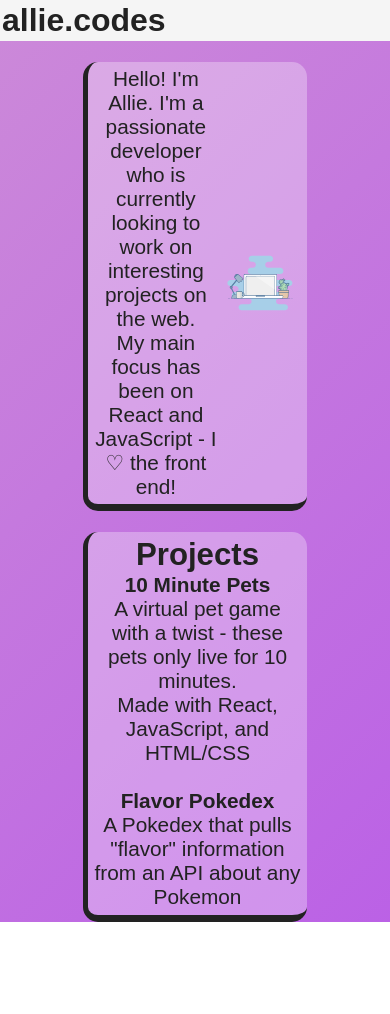
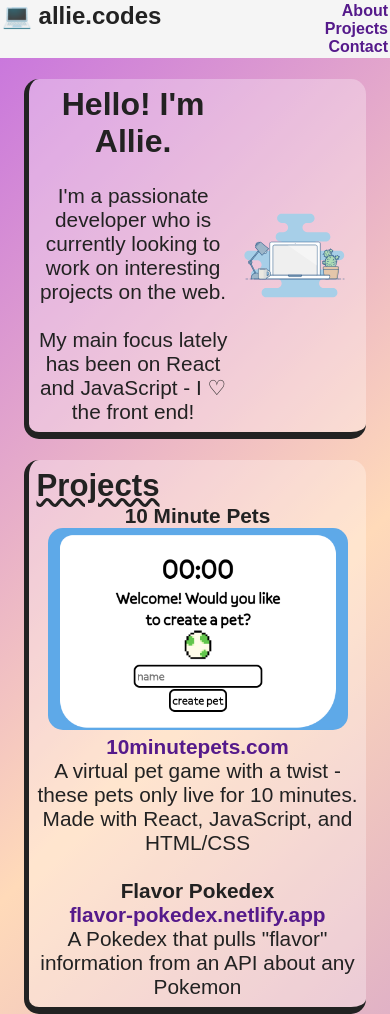
Before and after one commit to allie-codes/personal-site, a plain HTML site: page index.html in a window 390 px wide. Shown: the top 1014 px of the page. Before the commit the page ends 922 px from the top, so only its background shows below. Drawn offline with Linux system fonts and the light colour scheme; a web font is replaced by a local one.

Commit message:
add sections and update style

```diff
--- a/css/style.css
+++ b/css/style.css
@@ -5,9 +5,9 @@
 }
 
 body {
-  background: linear-gradient(-45deg, #b14aed, #e1bbc9);
+  background: linear-gradient(-45deg, #b476d8, peachpuff, #b14aed, #e1bbc9);
   background-size: 300% 300%;
-  animation: gradient 10s ease infinite;
+  animation: gradient 15s ease infinite;
   height: 100vh;
   color: #222;
   font-family: "Satoshi", sans-serif;
@@ -16,6 +16,36 @@ body {
 header {
   background-color: whitesmoke;
   padding: 2px;
+  width: 100%;
+  /* display: flex;
+  flex-direction: row;
+  justify-content: space-between; */
+}
+
+.navbar {
+  display: flex;
+  flex-direction: row;
+  justify-content: space-between;
+  width: 100%;
+  /* justify-content: flex-end; */
+}
+
+.site-name-text {
+  font-size: 2rem;
+  font-weight: bold;
+  justify-self: flex-start;
+  align-self: flex-start;
+}
+
+.site-name-text,
+.item {
+  list-style-type: none;
+}
+
+.item {
+  align-self: flex-end;
+  justify-self: flex-end;
+  padding-left: 10px;
 }
 
 main {
@@ -23,6 +53,36 @@ main {
   /* padding: 2%; */
   margin: 0 3em;
   font-size: 1.3rem;
+}
+
+.intro-header {
+  font-size: 5rem;
+}
+
+@media only screen and (max-width: 768px) {
+  main {
+    text-align: center;
+    /* padding: 2%; */
+    margin: 0 3px;
+    font-size: 1.3rem;
+  }
+  section {
+    padding: 2%;
+    margin: 0.1em;
+    border-bottom: 7px solid #222;
+    border-left: 5px solid #222;
+    border-bottom-left-radius: 15px;
+    background-color: rgba(255, 255, 255, 0.3);
+    border-radius: 15px;
+  }
+  .intro-section {
+    display: inline;
+    /* align-items: center;
+    justify-content: center; */
+  }
+  .intro-header {
+    font-size: 2rem;
+  }
 }
 
 .intro-section {
@@ -36,6 +96,15 @@ main {
   /* float: right; */
 }
 
+.project-img {
+  max-width: 300px;
+  border-radius: 15px;
+}
+
+.project-img:hover {
+  border: 3px solid #222;
+}
+
 section {
   padding: 2%;
   margin: 1em;
@@ -46,6 +115,22 @@ section {
   border-radius: 15px;
 }
 
+section h2 {
+  text-align: left;
+  text-decoration: wavy underline;
+}
+
+a {
+  text-decoration: none;
+  color: #551a8b;
+  font-weight: bold;
+}
+
+a:hover {
+  text-decoration: underline;
+  color: #b14aed;
+  font-style: bold;
+}
 @keyframes gradient {
   0% {
     background-position: 0% 50%;
--- a/index.html
+++ b/index.html
@@ -8,22 +8,34 @@
       href="https://api.fontshare.com/css?f[]=satoshi@400,700&display=swap"
       rel="stylesheet"
     />
-    <title>hello 🐸</title>
+    <title>allie.codes | web developer</title>
     <link rel="stylesheet" type="text/css" href="css/style.css" />
   </head>
   <body>
     <header>
-      <h1>allie.codes</h1>
+      <nav class="navbar">
+        <h1>💻 allie.codes</h1>
+        <ul>
+          <!-- <li class="site-name-text">💻 allie.codes</li> -->
+          <li class="item"><a href="#about">About</a></li>
+          <li class="item"><a href="#projects">Projects</a></li>
+          <li class="item"><a href="#contact">Contact</a></li>
+        </ul>
+      </nav>
     </header>
     <main>
-      <section class="intro-section">
+      <section class="intro-section" id="about">
         <div>
+          <h1 class="intro-header">Hello! I'm Allie.</h1>
+          <br />
           <p>
-            Hello! I'm Allie. I'm a passionate developer who is currently
-            looking to work on interesting projects on the web.
+            I'm a passionate developer who is currently looking to work on
+            interesting projects on the web.
           </p>
+          <br />
           <p>
-            My main focus has been on React and JavaScript - I ♡ the front end!
+            My main focus lately has been on React and JavaScript - I ♡ the
+            front end!
           </p>
         </div>
         <img class="laptop-img" src="laptop.svg" />
@@ -31,20 +43,35 @@
       <!-- <section>
         <h2>Skills</h2>
       </section> -->
-      <section>
+      <section id="projects">
         <h2>Projects</h2>
         <h4>10 Minute Pets</h4>
+        <a href="http://10minutepets.com"
+          ><img class="project-img" src="assets/10minpetspreview.png"
+        /></a>
+        <br />
+        <a href="http://10minutepets.com">10minutepets.com</a>
         <p>
           A virtual pet game with a twist - these pets only live for 10 minutes.
         </p>
         <p>Made with React, JavaScript, and HTML/CSS</p>
         <br />
         <h4>Flavor Pokedex</h4>
+        <a href="https://flavor-pokedex.netlify.app"
+          >flavor-pokedex.netlify.app</a
+        >
         <p>
           A Pokedex that pulls "flavor" information from an API about any
           Pokemon
         </p>
       </section>
+      <section id="contact">
+        <h2>Contact</h2>
+        <p>Get in touch!</p>
+        <a href="assets/Resume.pdf" target="_blank">Resume</a>
+        <p>alexandriasklenar@gmail.com</p>
+        <button>LinkedIn</button> <button>Github</button>
+      </section>
     </main>
   </body>
 </html>
```
Also changed, not shown: assets/10minpetspreview.png (added), 1 other file.
